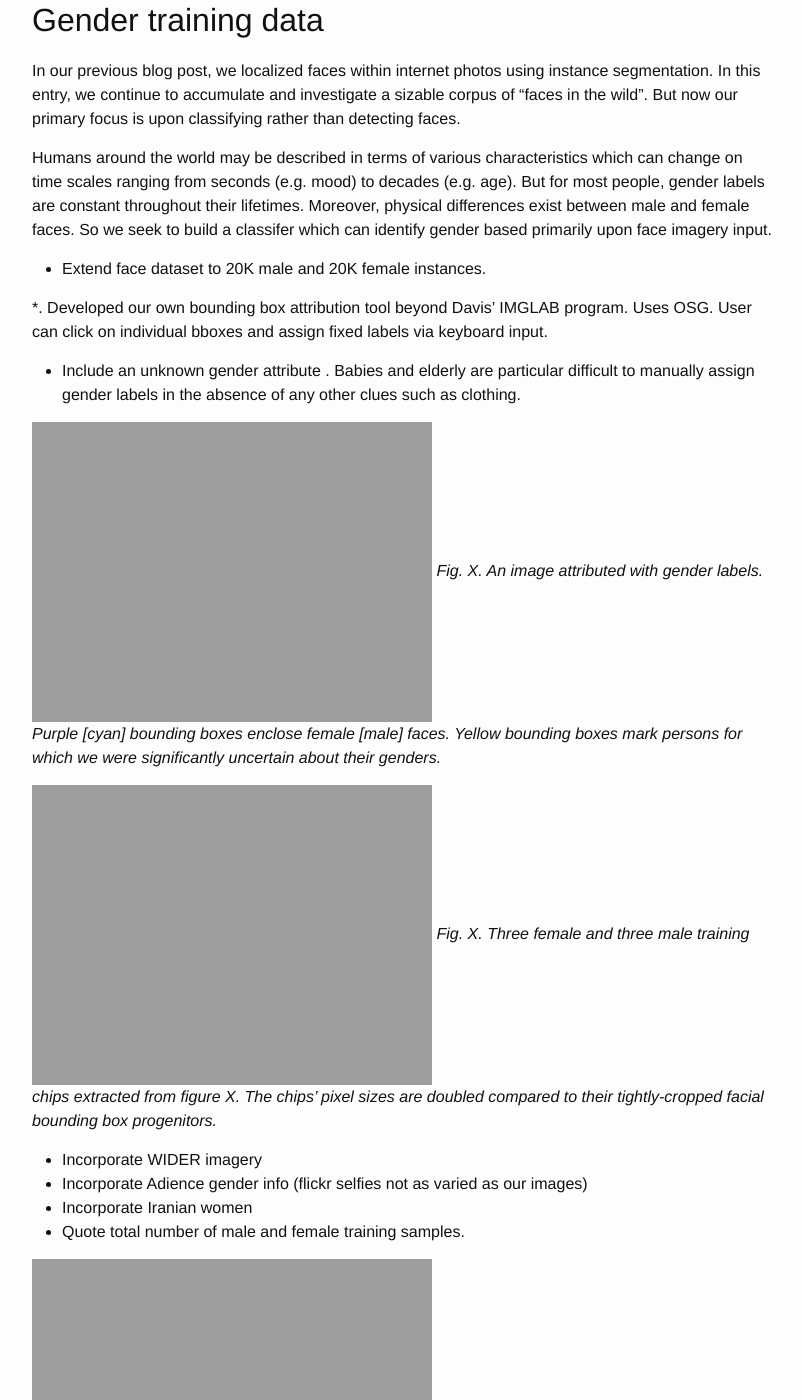
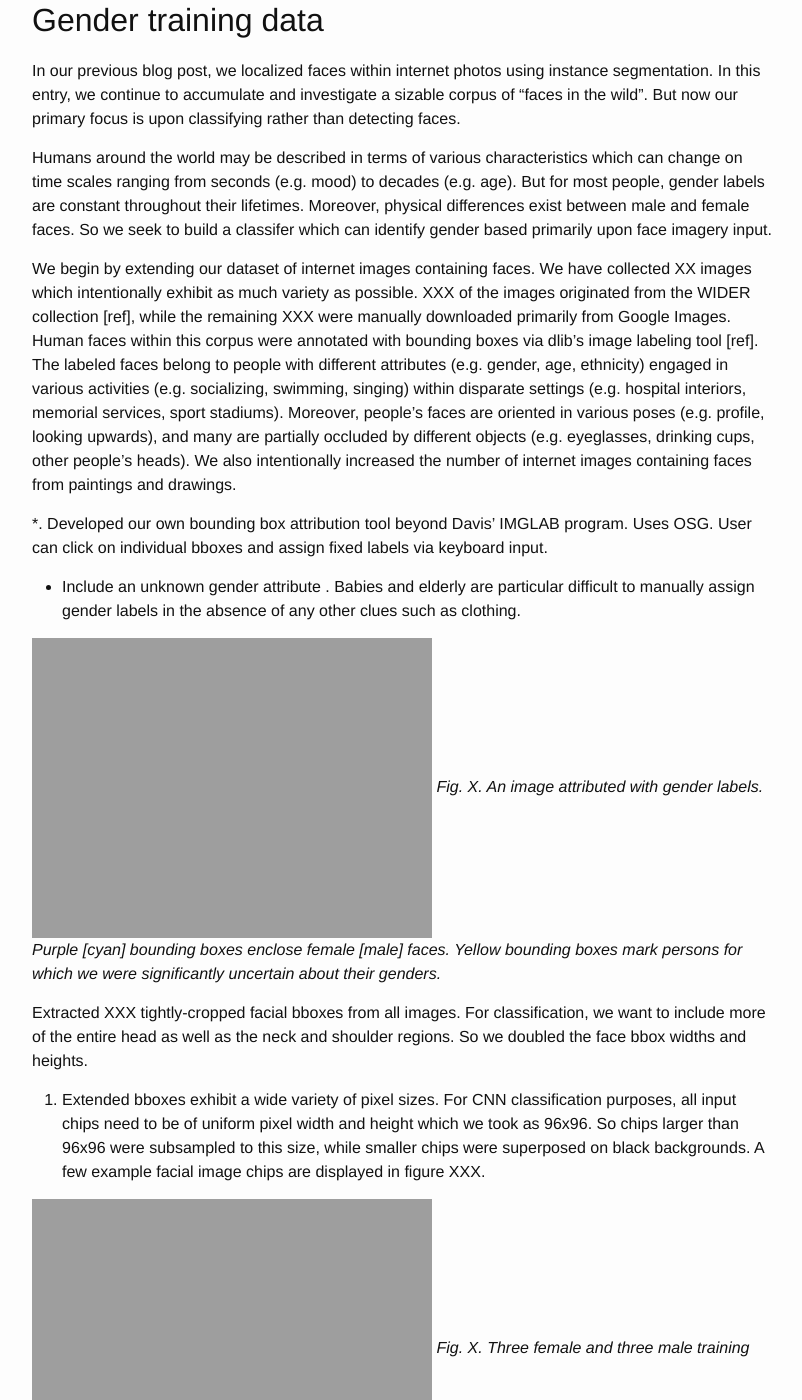
Before and after one commit to PeterCho/blog, a Jekyll site: the page built from _posts/2016-08-09-cvml.markdown, in a window 1280 px wide and 1400 px high, scrolled down 246 px. Shown: the whole window, without its empty margins (238-1040 px from the left). Built offline with Jekyll 4.4.1, drawn with Linux system fonts in a browser that asks for light colours.

Commit message:
Continue writing intro

```diff
--- a/_posts/2016-08-09-cvml.markdown
+++ b/_posts/2016-08-09-cvml.markdown
@@ -19,7 +19,21 @@ constant throughout their lifetimes.  Moreover, physical differences exist
 between male and female faces.  So we seek to build a classifer which can
 identify gender based primarily upon face imagery input.
 
-- Extend face dataset to 20K male and 20K female instances.
+We begin by extending our dataset of internet images containing faces.  We
+have collected XX images which intentionally exhibit as much variety as
+possible.  XXX of the images originated from the WIDER collection [ref],
+while the remaining XXX were manually downloaded primarily from Google
+Images.  Human faces within this corpus were annotated with bounding boxes
+via dlib's image labeling tool [ref].  The labeled faces belong to people
+with different attributes (e.g. gender, age, ethnicity) engaged in various
+activities (e.g. socializing, swimming, singing) within disparate settings
+(e.g. hospital interiors, memorial services, sport stadiums).  Moreover,
+people's faces are oriented in various poses (e.g. profile, looking
+upwards), and many are partially occluded by different objects
+(e.g. eyeglasses, drinking cups, other people's heads).  We also
+intentionally increased the number of internet images containing faces from
+paintings and drawings.
+
 
 *.  Developed our own bounding box attribution tool beyond Davis' IMGLAB
 program.  Uses OSG.  User can click on individual bboxes and assign fixed
@@ -35,6 +49,16 @@ clues such as clothing.
 bounding boxes enclose female [male] faces.  Yellow bounding boxes mark
 persons for which we were significantly uncertain about their genders.*
 
+Extracted XXX tightly-cropped facial bboxes from all images.  For
+classification, we want to include more of the entire head as well as the
+neck and shoulder regions.  So we doubled the face bbox widths and heights.
+2.  Extended bboxes exhibit a wide variety of pixel sizes.  For CNN
+classification purposes, all input chips need to be of uniform pixel width
+and height which we took as 96x96.  So chips larger than 96x96 were
+subsampled to this size, while smaller chips were superposed on black
+backgrounds.  A few example facial image chips are displayed in figure XXX.
+
+
 
 ![FaceGender]({{site.url}}/blog/images/face_gender/training/training_chips_106x106.png)
 *Fig. X. Three female and three male training chips extracted from figure
@@ -42,7 +66,6 @@ X.  The chips' pixel sizes are doubled compared to their tightly-cropped
 facial bounding box progenitors.*
 
 
-- Incorporate WIDER imagery
 - Incorporate Adience gender info (flickr selfies not as varied as our
 images)
 - Incorporate Iranian women
```
